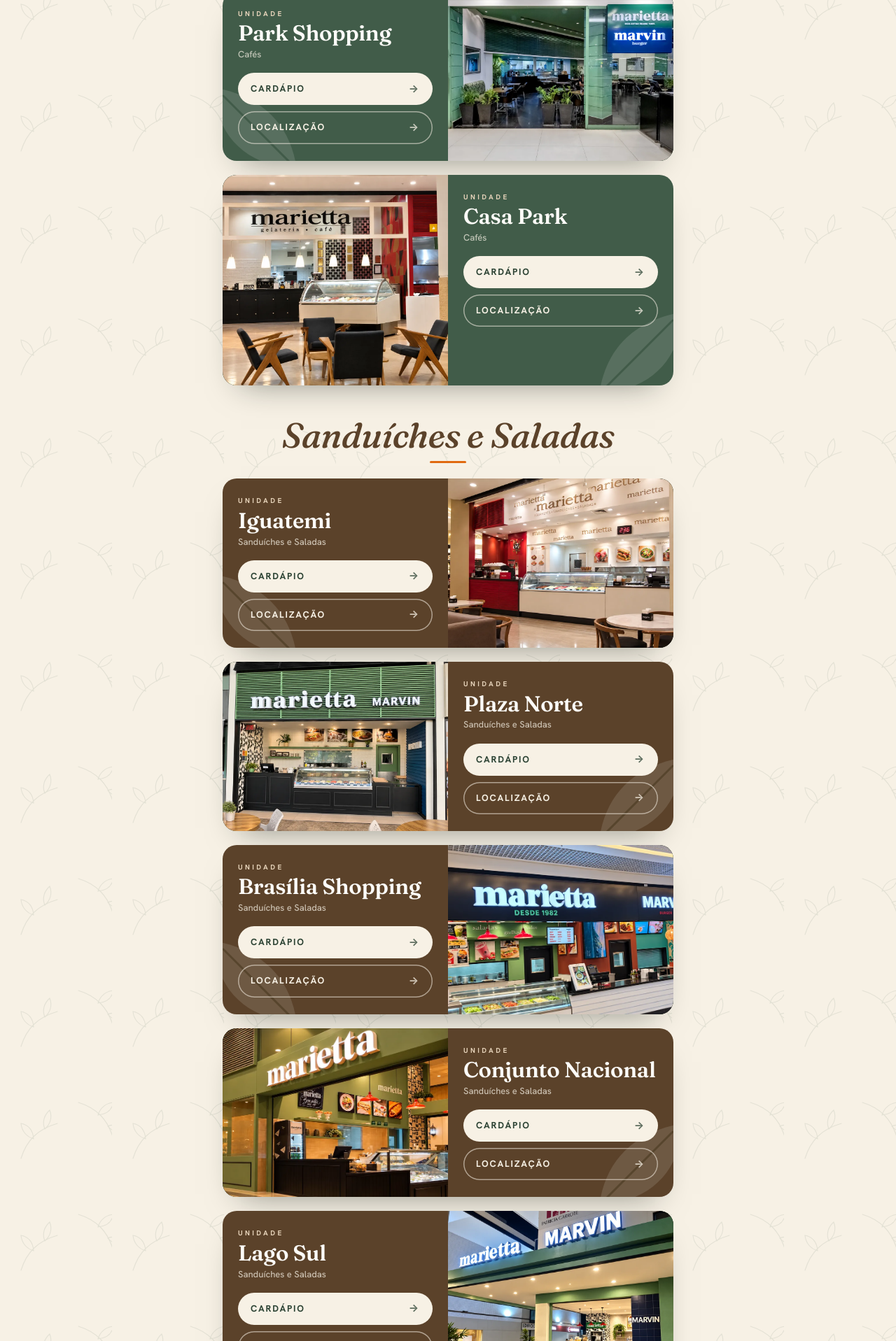
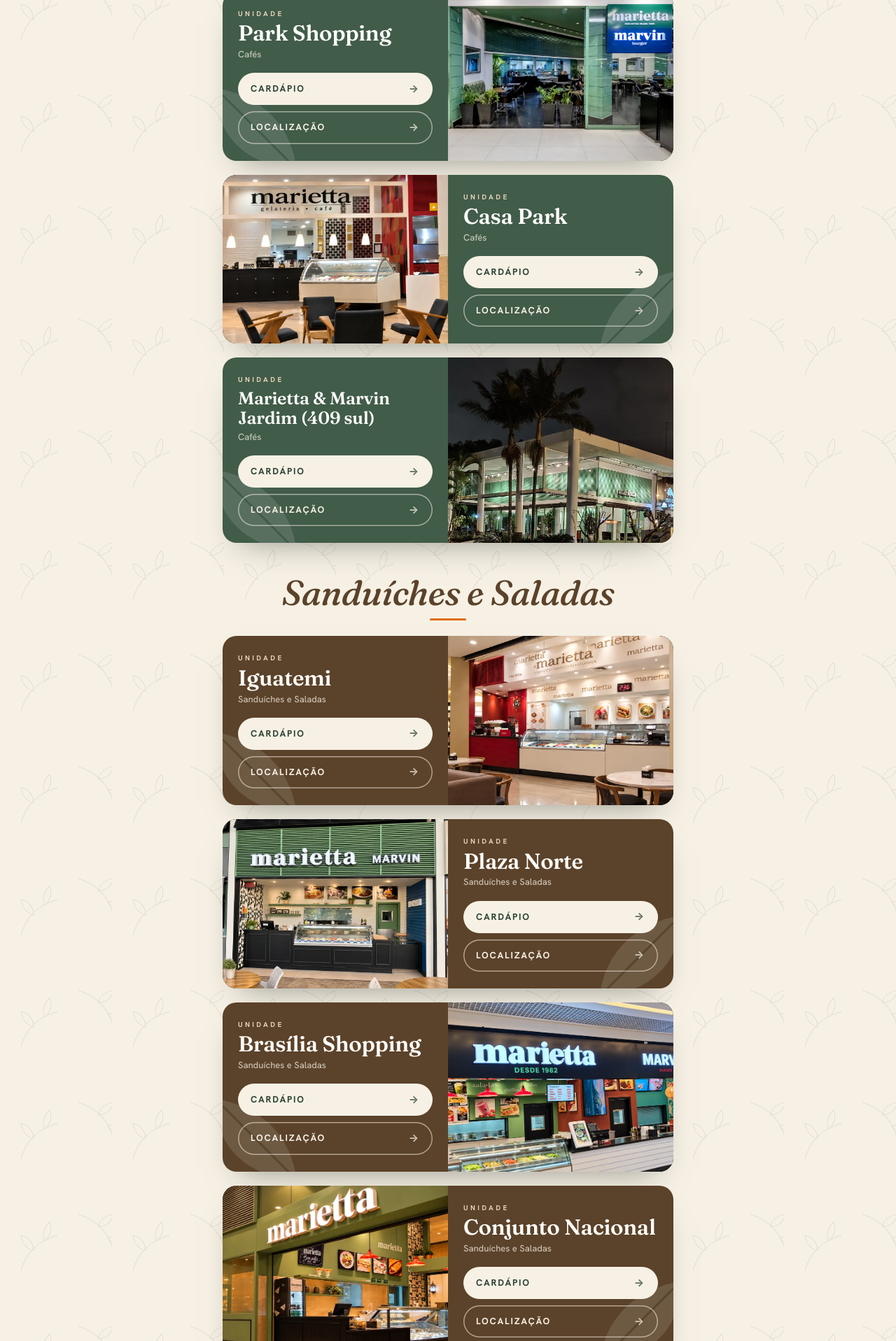
Before and after one commit to gabriellasaro-ui/LP---MARIETTA---LINKS, a Flask app: template templates/link.html in a window 1280 px wide. Shown: the part 1024-2941 px from the top of the page at 70% size. Run offline with Flask 3, Linux system fonts and the light colour scheme; the template is opened without the code that fills it, so the values that code supplies are empty.

Commit message:
marietta

```diff
--- a/templates/clube.html
+++ b/templates/clube.html
@@ -258,11 +258,11 @@ a{color:inherit}
     <p>Do primeiro pedido ao próximo encontro, estamos perto de você para transformar cada momento em uma experiência ainda mais saborosa.</p>
     <p class="app-note">Baixe o app e aproveite benefícios exclusivos</p>
     <div class="app-stack">
-      <a class="btn" href="https://play.google.com/store/apps/details?id=mariettamarvin.fidelidade" target="_blank" rel="noopener" data-unit="Clube Marietta" data-action="app_android">
+      <a id="app-android" class="btn" href="https://play.google.com/store/apps/details?id=mariettamarvin.fidelidade" target="_blank" rel="noopener" data-unit="Clube Marietta" data-action="app_android">
         <span class="label"><svg viewBox="0 0 24 24" aria-hidden="true"><path d="M3.6 2.4 13.3 12l-9.7 9.6c-.4-.2-.6-.6-.6-1.1V3.5c0-.5.2-.9.6-1.1Zm1.6-.4 11.1 6.5-2.5 2.5L4.5 1.9c.2-.1.5 0 .7.1Zm11.1 6.5 3.4 2c.9.5.9 1.8 0 2.3l-3.4 2L14.8 12l1.5-3.5ZM5.2 22.1c-.2.1-.5.2-.7.1L13.8 13l2.5 2.5-11.1 6.6Z"/></svg> Baixar para Android</span>
         <span class="arrow" aria-hidden="true">→</span>
       </a>
-      <a class="btn" href="https://apps.apple.com/br/app/marietta-marvin/id6797896604" target="_blank" rel="noopener" data-unit="Clube Marietta" data-action="app_ios">
+      <a id="app-ios" class="btn" href="https://apps.apple.com/br/app/marietta-marvin/id6797896604" target="_blank" rel="noopener" data-unit="Clube Marietta" data-action="app_ios">
         <span class="label"><svg viewBox="0 0 24 24" aria-hidden="true"><path d="M16.4 12.7c0-2.5 2-3.6 2.1-3.7-1.2-1.7-3-1.9-3.6-2-1.5-.2-3 .9-3.8.9-.8 0-2-.9-3.3-.9-1.7 0-3.3 1-4.1 2.5-1.8 3.1-.5 7.6 1.3 10.1.8 1.2 1.8 2.6 3.1 2.5 1.3-.1 1.7-.8 3.3-.8 1.5 0 2 .8 3.3.8 1.4 0 2.2-1.2 3-2.4.9-1.4 1.3-2.7 1.3-2.8-.1 0-2.6-1-2.6-4.2ZM13.9 5.5c.7-.8 1.2-2 1-3.2-1 0-2.2.7-2.9 1.5-.6.7-1.2 1.9-1.1 3.1 1.1.1 2.3-.6 3-1.4Z"/></svg> Baixar para iOS</span>
         <span class="arrow" aria-hidden="true">→</span>
       </a>
--- a/templates/link.html
+++ b/templates/link.html
@@ -253,6 +253,8 @@ a{color:inherit}
   height:100%;
   object-fit:cover;
 }
+/* fotos verticais: mantém a fachada no enquadramento */
+.unit-photo.focus-bottom img{object-position:center 68%}
 
 .unit-body{
   position:relative;
@@ -277,6 +279,9 @@ a{color:inherit}
   letter-spacing:-.01em;
   color:var(--creme-claro);
 }
+/* nomes longos não podem esticar o card */
+.unit-name.long{font-size:clamp(21px,5.2vw,25px);line-height:1.12}
+.unit-name-sub{white-space:nowrap}
 .unit-place{
   margin:0 0 16px;
   font-size:13px;
@@ -417,8 +422,9 @@ a{color:inherit}
   .unit .unit-body{grid-column:2;grid-row:1;padding:24px 22px}
   .unit.flip .unit-photo{grid-column:2}
   .unit.flip .unit-body{grid-column:1}
+  /* a foto acompanha a altura do card; nunca a define */
   .unit-photo{aspect-ratio:auto}
-  .unit-photo img{min-height:100%}
+  .unit-photo img{position:absolute;inset:0}
   .unit.flip::after{right:auto;left:-26px;transform:scaleX(-1)}
   .unit.ifood .unit-body{display:flex;flex-direction:column;justify-content:center}
 }
@@ -476,7 +482,7 @@ a{color:inherit}
 
     <div class="site-cta">
       <p class="site-note">Saiba mais:</p>
-      <a class="btn site" href="https://marietta.com.br/" target="_blank" rel="noopener" data-unit="Institucional" data-action="site">Visite nosso site <span class="arrow" aria-hidden="true">→</span></a>
+      <a id="site-oficial" class="btn site" href="https://marietta.com.br/" target="_blank" rel="noopener" data-unit="Institucional" data-action="site">Visite nosso site <span class="arrow" aria-hidden="true">→</span></a>
     </div>
 
     <div class="units-cue">
@@ -503,8 +509,8 @@ a{color:inherit}
         <h3 class="unit-name">Terraço</h3>
         <p class="unit-place">Cafés</p>
         <div class="btn-stack">
-          <a class="btn" href="https://drive.google.com/drive/folders/1_5XpvNL1_92a-n10RWk5eNwKir9WtVha?usp=sharing" target="_blank" rel="noopener" data-unit="Terraço" data-action="cardapio">Cardápio <span class="arrow" aria-hidden="true">→</span></a>
-          <a class="btn ghost" href="https://maps.app.goo.gl/hGk3qbQZkz4goKNM7" target="_blank" rel="noopener" data-unit="Terraço" data-action="localizacao">Localização <span class="arrow" aria-hidden="true">→</span></a>
+          <a id="cardapio-terraco" class="btn" href="https://drive.google.com/drive/folders/1_5XpvNL1_92a-n10RWk5eNwKir9WtVha?usp=sharing" target="_blank" rel="noopener" data-unit="Terraço" data-action="cardapio">Cardápio <span class="arrow" aria-hidden="true">→</span></a>
+          <a id="localizacao-terraco" class="btn ghost" href="https://maps.app.goo.gl/hGk3qbQZkz4goKNM7" target="_blank" rel="noopener" data-unit="Terraço" data-action="localizacao">Localização <span class="arrow" aria-hidden="true">→</span></a>
         </div>
       </div>
     </article>
@@ -518,8 +524,8 @@ a{color:inherit}
         <h3 class="unit-name">Park Shopping</h3>
         <p class="unit-place">Cafés</p>
         <div class="btn-stack">
-          <a class="btn" href="https://drive.google.com/drive/folders/1_5XpvNL1_92a-n10RWk5eNwKir9WtVha?usp=sharing" target="_blank" rel="noopener" data-unit="Park Shopping" data-action="cardapio">Cardápio <span class="arrow" aria-hidden="true">→</span></a>
-          <a class="btn ghost" href="https://maps.app.goo.gl/hv7ejPd5RbYhppbN6" target="_blank" rel="noopener" data-unit="Park Shopping" data-action="localizacao">Localização <span class="arrow" aria-hidden="true">→</span></a>
+          <a id="cardapio-park-shopping" class="btn" href="https://drive.google.com/drive/folders/1_5XpvNL1_92a-n10RWk5eNwKir9WtVha?usp=sharing" target="_blank" rel="noopener" data-unit="Park Shopping" data-action="cardapio">Cardápio <span class="arrow" aria-hidden="true">→</span></a>
+          <a id="localizacao-park-shopping" class="btn ghost" href="https://maps.app.goo.gl/hv7ejPd5RbYhppbN6" target="_blank" rel="noopener" data-unit="Park Shopping" data-action="localizacao">Localização <span class="arrow" aria-hidden="true">→</span></a>
         </div>
       </div>
     </article>
@@ -533,8 +539,23 @@ a{color:inherit}
         <h3 class="unit-name">Casa Park</h3>
         <p class="unit-place">Cafés</p>
         <div class="btn-stack">
-          <a class="btn" href="https://drive.google.com/drive/folders/1_5XpvNL1_92a-n10RWk5eNwKir9WtVha?usp=sharing" target="_blank" rel="noopener" data-unit="Casa Park" data-action="cardapio">Cardápio <span class="arrow" aria-hidden="true">→</span></a>
-          <a class="btn ghost" href="https://maps.app.goo.gl/f35QTqLSKhQSBMTo9" target="_blank" rel="noopener" data-unit="Casa Park" data-action="localizacao">Localização <span class="arrow" aria-hidden="true">→</span></a>
+          <a id="cardapio-casa-park" class="btn" href="https://drive.google.com/drive/folders/1_5XpvNL1_92a-n10RWk5eNwKir9WtVha?usp=sharing" target="_blank" rel="noopener" data-unit="Casa Park" data-action="cardapio">Cardápio <span class="arrow" aria-hidden="true">→</span></a>
+          <a id="localizacao-casa-park" class="btn ghost" href="https://maps.app.goo.gl/f35QTqLSKhQSBMTo9" target="_blank" rel="noopener" data-unit="Casa Park" data-action="localizacao">Localização <span class="arrow" aria-hidden="true">→</span></a>
+        </div>
+      </div>
+    </article>
+
+    <article class="unit flip">
+      <figure class="unit-photo focus-bottom">
+        <img src="{{ url_for('static', filename='img/opt/409-jardim.webp') }}" alt="Fachada da unidade Marietta &amp; Marvin Jardim (409 sul)" loading="lazy" decoding="async">
+      </figure>
+      <div class="unit-body">
+        <p class="unit-kicker">Unidade</p>
+        <h3 class="unit-name long">Marietta &amp; Marvin Jardim <span class="unit-name-sub">(409 sul)</span></h3>
+        <p class="unit-place">Cafés</p>
+        <div class="btn-stack">
+          <a id="cardapio-409-jardim" class="btn" href="https://drive.google.com/drive/folders/1_5XpvNL1_92a-n10RWk5eNwKir9WtVha?usp=sharing" target="_blank" rel="noopener" data-unit="Marietta &amp; Marvin Jardim (409 sul)" data-action="cardapio">Cardápio <span class="arrow" aria-hidden="true">→</span></a>
+          <a id="localizacao-409-jardim" class="btn ghost" href="https://maps.app.goo.gl/zn87rYbUBkvcCPgP7" target="_blank" rel="noopener" data-unit="Marietta &amp; Marvin Jardim (409 sul)" data-action="localizacao">Localização <span class="arrow" aria-hidden="true">→</span></a>
         </div>
       </div>
     </article>
@@ -553,8 +574,8 @@ a{color:inherit}
         <h3 class="unit-name">Iguatemi</h3>
         <p class="unit-place">Sanduíches e Saladas</p>
         <div class="btn-stack">
-          <a class="btn" href="https://drive.google.com/drive/folders/1CA0WnVYEtZxnSV4tZJKZYvMaoO9HOo5O?usp=sharing" target="_blank" rel="noopener" data-unit="Iguatemi" data-action="cardapio">Cardápio <span class="arrow" aria-hidden="true">→</span></a>
-          <a class="btn ghost" href="https://maps.app.goo.gl/BaqoEsfTtR6oHpRc7" target="_blank" rel="noopener" data-unit="Iguatemi" data-action="localizacao">Localização <span class="arrow" aria-hidden="true">→</span></a>
+          <a id="cardapio-iguatemi" class="btn" href="https://drive.google.com/drive/folders/1CA0WnVYEtZxnSV4tZJKZYvMaoO9HOo5O?usp=sharing" target="_blank" rel="noopener" data-unit="Iguatemi" data-action="cardapio">Cardápio <span class="arrow" aria-hidden="true">→</span></a>
+          <a id="localizacao-iguatemi" class="btn ghost" href="https://maps.app.goo.gl/BaqoEsfTtR6oHpRc7" target="_blank" rel="noopener" data-unit="Iguatemi" data-action="localizacao">Localização <span class="arrow" aria-hidden="true">→</span></a>
         </div>
       </div>
     </article>
@@ -568,8 +589,8 @@ a{color:inherit}
         <h3 class="unit-name">Plaza Norte</h3>
         <p class="unit-place">Sanduíches e Saladas</p>
         <div class="btn-stack">
-          <a class="btn" href="https://drive.google.com/drive/folders/1CA0WnVYEtZxnSV4tZJKZYvMaoO9HOo5O?usp=sharing" target="_blank" rel="noopener" data-unit="Plaza Norte" data-action="cardapio">Cardápio <span class="arrow" aria-hidden="true">→</span></a>
-          <a class="btn ghost" href="https://maps.app.goo.gl/MsJVeXCg7ENVf8vY7" target="_blank" rel="noopener" data-unit="Plaza Norte" data-action="localizacao">Localização <span class="arrow" aria-hidden="true">→</span></a>
+          <a id="cardapio-plaza-norte" class="btn" href="https://drive.google.com/drive/folders/1CA0WnVYEtZxnSV4tZJKZYvMaoO9HOo5O?usp=sharing" target="_blank" rel="noopener" data-unit="Plaza Norte" data-action="cardapio">Cardápio <span class="arrow" aria-hidden="true">→</span></a>
+          <a id="localizacao-plaza-norte" class="btn ghost" href="https://maps.app.goo.gl/MsJVeXCg7ENVf8vY7" target="_blank" rel="noopener" data-unit="Plaza Norte" data-action="localizacao">Localização <span class="arrow" aria-hidden="true">→</span></a>
         </div>
       </div>
     </article>
@@ -583,8 +604,8 @@ a{color:inherit}
         <h3 class="unit-name">Brasília Shopping</h3>
         <p class="unit-place">Sanduíches e Saladas</p>
         <div class="btn-stack">
-          <a class="btn" href="https://drive.google.com/drive/folders/1CA0WnVYEtZxnSV4tZJKZYvMaoO9HOo5O?usp=sharing" target="_blank" rel="noopener" data-unit="Brasília Shopping" data-action="cardapio">Cardápio <span class="arrow" aria-hidden="true">→</span></a>
-          <a class="btn ghost" href="https://maps.app.goo.gl/fpvUnk5Vne4UnHxr9" target="_blank" rel="noopener" data-unit="Brasília Shopping" data-action="localizacao">Localização <span class="arrow" aria-hidden="true">→</span></a>
+          <a id="cardapio-brasilia-shopping" class="btn" href="https://drive.google.com/drive/folders/1CA0WnVYEtZxnSV4tZJKZYvMaoO9HOo5O?usp=sharing" target="_blank" rel="noopener" data-unit="Brasília Shopping" data-action="cardapio">Cardápio <span class="arrow" aria-hidden="true">→</span></a>
+          <a id="localizacao-brasilia-shopping" class="btn ghost" href="https://maps.app.goo.gl/fpvUnk5Vne4UnHxr9" target="_blank" rel="noopener" data-unit="Brasília Shopping" data-action="localizacao">Localização <span class="arrow" aria-hidden="true">→</span></a>
         </div>
       </div>
     </article>
@@ -598,8 +619,8 @@ a{color:inherit}
         <h3 class="unit-name">Conjunto Nacional</h3>
         <p class="unit-place">Sanduíches e Saladas</p>
         <div class="btn-stack">
-          <a class="btn" href="https://drive.google.com/drive/folders/1CA0WnVYEtZxnSV4tZJKZYvMaoO9HOo5O?usp=sharing" target="_blank" rel="noopener" data-unit="Conjunto Nacional" data-action="cardapio">Cardápio <span class="arrow" aria-hidden="true">→</span></a>
-          <a class="btn ghost" href="https://maps.app.goo.gl/r75VvnYbw4Fc9fVC7" target="_blank" rel="noopener" data-unit="Conjunto Nacional" data-action="localizacao">Localização <span class="arrow" aria-hidden="true">→</span></a>
+          <a id="cardapio-conjunto-nacional" class="btn" href="https://drive.google.com/drive/folders/1CA0WnVYEtZxnSV4tZJKZYvMaoO9HOo5O?usp=sharing" target="_blank" rel="noopener" data-unit="Conjunto Nacional" data-action="cardapio">Cardápio <span class="arrow" aria-hidden="true">→</span></a>
+          <a id="localizacao-conjunto-nacional" class="btn ghost" href="https://maps.app.goo.gl/r75VvnYbw4Fc9fVC7" target="_blank" rel="noopener" data-unit="Conjunto Nacional" data-action="localizacao">Localização <span class="arrow" aria-hidden="true">→</span></a>
         </div>
       </div>
     </article>
@@ -613,8 +634,8 @@ a{color:inherit}
         <h3 class="unit-name">Lago Sul</h3>
         <p class="unit-place">Sanduíches e Saladas</p>
         <div class="btn-stack">
-          <a class="btn" href="https://drive.google.com/drive/folders/1CA0WnVYEtZxnSV4tZJKZYvMaoO9HOo5O?usp=sharing" target="_blank" rel="noopener" data-unit="Lago Sul" data-action="cardapio">Cardápio <span class="arrow" aria-hidden="true">→</span></a>
-          <a class="btn ghost" href="https://maps.app.goo.gl/MdURafgsZWRXRiC5A" target="_blank" rel="noopener" data-unit="Lago Sul" data-action="localizacao">Localização <span class="arrow" aria-hidden="true">→</span></a>
+          <a id="cardapio-lago-sul" class="btn" href="https://drive.google.com/drive/folders/1CA0WnVYEtZxnSV4tZJKZYvMaoO9HOo5O?usp=sharing" target="_blank" rel="noopener" data-unit="Lago Sul" data-action="cardapio">Cardápio <span class="arrow" aria-hidden="true">→</span></a>
+          <a id="localizacao-lago-sul" class="btn ghost" href="https://maps.app.goo.gl/MdURafgsZWRXRiC5A" target="_blank" rel="noopener" data-unit="Lago Sul" data-action="localizacao">Localização <span class="arrow" aria-hidden="true">→</span></a>
         </div>
       </div>
     </article>
@@ -628,8 +649,8 @@ a{color:inherit}
         <h3 class="unit-name">Taguatinga</h3>
         <p class="unit-place">Sanduíches e Saladas</p>
         <div class="btn-stack">
-          <a class="btn" href="https://drive.google.com/drive/folders/1CA0WnVYEtZxnSV4tZJKZYvMaoO9HOo5O?usp=sharing" target="_blank" rel="noopener" data-unit="Taguatinga" data-action="cardapio">Cardápio <span class="arrow" aria-hidden="true">→</span></a>
-          <a class="btn ghost" href="https://maps.app.goo.gl/LePx7N7fMfrxRxQ9A" target="_blank" rel="noopener" data-unit="Taguatinga" data-action="localizacao">Localização <span class="arrow" aria-hidden="true">→</span></a>
+          <a id="cardapio-taguatinga" class="btn" href="https://drive.google.com/drive/folders/1CA0WnVYEtZxnSV4tZJKZYvMaoO9HOo5O?usp=sharing" target="_blank" rel="noopener" data-unit="Taguatinga" data-action="cardapio">Cardápio <span class="arrow" aria-hidden="true">→</span></a>
+          <a id="localizacao-taguatinga" class="btn ghost" href="https://maps.app.goo.gl/LePx7N7fMfrxRxQ9A" target="_blank" rel="noopener" data-unit="Taguatinga" data-action="localizacao">Localização <span class="arrow" aria-hidden="true">→</span></a>
         </div>
       </div>
     </article>
@@ -648,7 +669,7 @@ a{color:inherit}
         <h3 class="unit-name">Marietta no iFood</h3>
         <p class="unit-place">Seu pedido Marietta onde você estiver</p>
         <div class="btn-stack">
-          <a class="btn delivery" href="https://ifoodbr.onelink.me/F4X4/Marietta" target="_blank" rel="noopener" data-unit="iFood" data-action="ifood">Peça no iFood <span class="arrow" aria-hidden="true">→</span></a>
+          <a id="ifood-delivery" class="btn delivery" href="https://ifoodbr.onelink.me/F4X4/Marietta" target="_blank" rel="noopener" data-unit="iFood" data-action="ifood">Peça no iFood <span class="arrow" aria-hidden="true">→</span></a>
         </div>
       </div>
     </article>
@@ -660,11 +681,11 @@ a{color:inherit}
       <p>Do primeiro pedido ao próximo encontro, estamos perto de você para transformar cada momento em uma experiência ainda mais saborosa.</p>
       <p class="app-note">Baixe o app e aproveite benefícios exclusivos</p>
       <div class="app-stack">
-        <a class="btn" href="https://play.google.com/store/apps/details?id=mariettamarvin.fidelidade" target="_blank" rel="noopener" data-unit="Clube Marietta" data-action="app_android">
+        <a id="app-android" class="btn" href="https://play.google.com/store/apps/details?id=mariettamarvin.fidelidade" target="_blank" rel="noopener" data-unit="Clube Marietta" data-action="app_android">
           <span class="label"><svg viewBox="0 0 24 24" aria-hidden="true"><path d="M3.6 2.4 13.3 12l-9.7 9.6c-.4-.2-.6-.6-.6-1.1V3.5c0-.5.2-.9.6-1.1Zm1.6-.4 11.1 6.5-2.5 2.5L4.5 1.9c.2-.1.5 0 .7.1Zm11.1 6.5 3.4 2c.9.5.9 1.8 0 2.3l-3.4 2L14.8 12l1.5-3.5ZM5.2 22.1c-.2.1-.5.2-.7.1L13.8 13l2.5 2.5-11.1 6.6Z"/></svg> Baixar para Android</span>
           <span class="arrow" aria-hidden="true">→</span>
         </a>
-        <a class="btn" href="https://apps.apple.com/br/app/marietta-marvin/id6797896604" target="_blank" rel="noopener" data-unit="Clube Marietta" data-action="app_ios">
+        <a id="app-ios" class="btn" href="https://apps.apple.com/br/app/marietta-marvin/id6797896604" target="_blank" rel="noopener" data-unit="Clube Marietta" data-action="app_ios">
           <span class="label"><svg viewBox="0 0 24 24" aria-hidden="true"><path d="M16.4 12.7c0-2.5 2-3.6 2.1-3.7-1.2-1.7-3-1.9-3.6-2-1.5-.2-3 .9-3.8.9-.8 0-2-.9-3.3-.9-1.7 0-3.3 1-4.1 2.5-1.8 3.1-.5 7.6 1.3 10.1.8 1.2 1.8 2.6 3.1 2.5 1.3-.1 1.7-.8 3.3-.8 1.5 0 2 .8 3.3.8 1.4 0 2.2-1.2 3-2.4.9-1.4 1.3-2.7 1.3-2.8-.1 0-2.6-1-2.6-4.2ZM13.9 5.5c.7-.8 1.2-2 1-3.2-1 0-2.2.7-2.9 1.5-.6.7-1.2 1.9-1.1 3.1 1.1.1 2.3-.6 3-1.4Z"/></svg> Baixar para iOS</span>
           <span class="arrow" aria-hidden="true">→</span>
         </a>
```
Also changed, not shown: statics/img/409 sul.png (added), statics/img/opt/409-jardim.webp (added).
